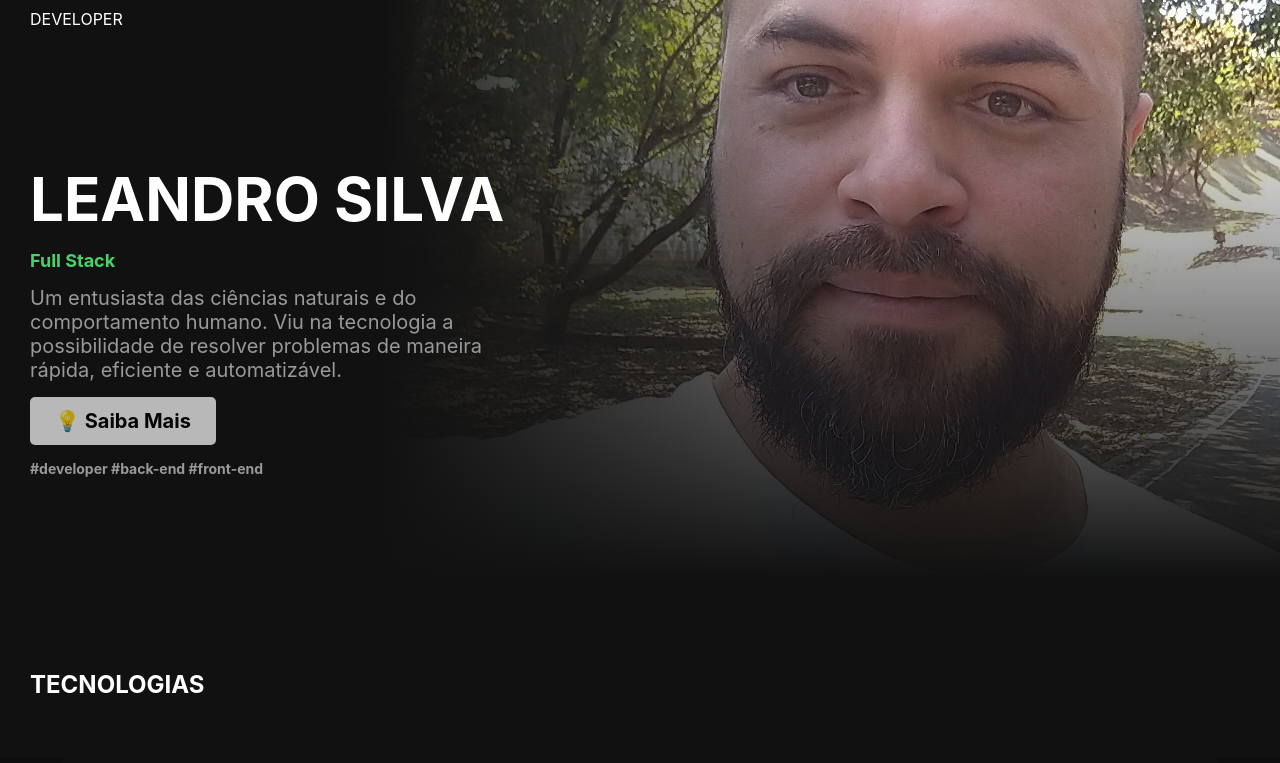
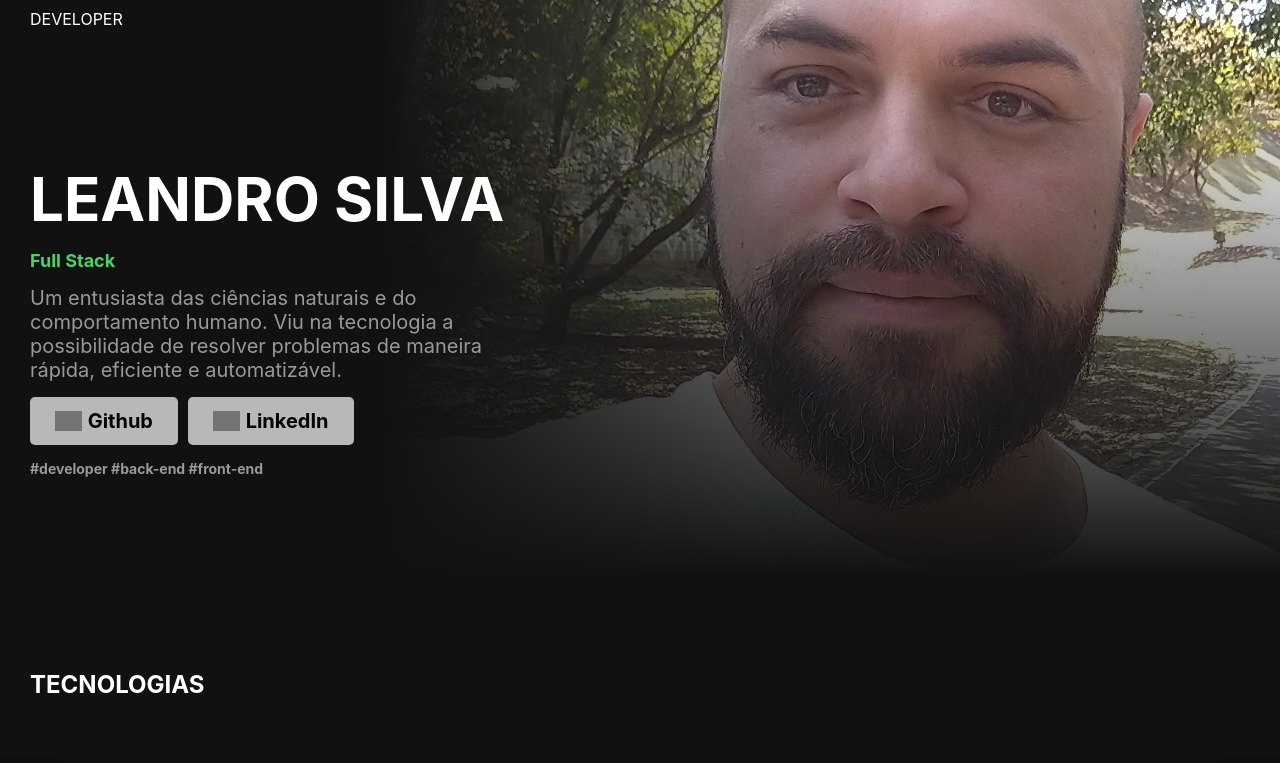
Before and after one commit to leandrochs/leandrochs.github.io, a React (Create React App) app in the folder portfolio/: page /#/ in a window 1280 px wide. Shown: the top 763 px of the page. Built offline with nearby package versions, Linux system fonts and the light colour scheme; grey boxes are pictures that could not be loaded.

Commit message:
emprove: adiciona icons para botoes

```diff
--- a/portfolio/src/components/display/Display.jsx
+++ b/portfolio/src/components/display/Display.jsx
@@ -2,6 +2,7 @@ import React, { useContext, useEffect, useState, useRef } from 'react';
 import { Context } from '../../context';
 import dataDisplay from '../../data/dataDisplay';
 import './display.css';
+import world from '../../images/world.svg';
 
 export default function Display() {
   const displayRef = useRef(null);
@@ -47,7 +48,30 @@ export default function Display() {
                 className='Display-button'
                 rel='noreferrer'
               >
-                Github
+                <div className='display-button-message'>
+                  <img
+                    alt='logo Github'
+                    src='https://cdn.jsdelivr.net/gh/devicons/devicon/icons/github/github-original.svg'
+                  />
+                  Github
+                </div>
+              </a>
+            )}
+
+            {display.LinkedIn && (
+              <a
+                href={`${display.LinkedIn}`}
+                target='_blank'
+                className='Display-button'
+                rel='noreferrer'
+              >
+                <div className='display-button-message'>
+                  <img
+                    alt='logo Github'
+                    src='https://cdn.jsdelivr.net/gh/devicons/devicon/icons/linkedin/linkedin-original.svg'
+                  />
+                  LinkedIn
+                </div>
               </a>
             )}
 
@@ -58,7 +82,10 @@ export default function Display() {
                 className='Display-button'
                 rel='noreferrer'
               >
-                Deploy
+                <div className='display-button-message'>
+                  <img alt='web' src={world} />
+                  Deploy
+                </div>
               </a>
             )}
           </div>
--- a/portfolio/src/components/display/display.css
+++ b/portfolio/src/components/display/display.css
@@ -63,6 +63,16 @@
   opacity: 1;
 }
 
+.display-button-message {
+  display: flex;
+  align-items: center;
+}
+
+.display-button-message img {
+  margin-right: 0.3em;
+  height: 20px;
+}
+
 .Display-tags {
   margin-top: 15px;
   font-size: 14px;
--- a/portfolio/src/data/dataDisplay.js
+++ b/portfolio/src/data/dataDisplay.js
@@ -24,7 +24,8 @@ const dataDisplay = [
     subTitle: 'Full Stack',
     description:
       'Um entusiasta das ciências naturais e do comportamento humano. Viu na tecnologia a possibilidade de resolver problemas de maneira rápida, eficiente e automatizável.',
-    externalLink: 'https://www.linkedin.com/in/leandrosi/',
+    github: 'https://github.com/leandrochs',
+    LinkedIn: 'https://www.linkedin.com/in/leandrosi/',
     tags: ['#developer', '#back-end', '#front-end'],
   },
   {
```
Also changed, not shown: portfolio/src/images/world.svg (added).
